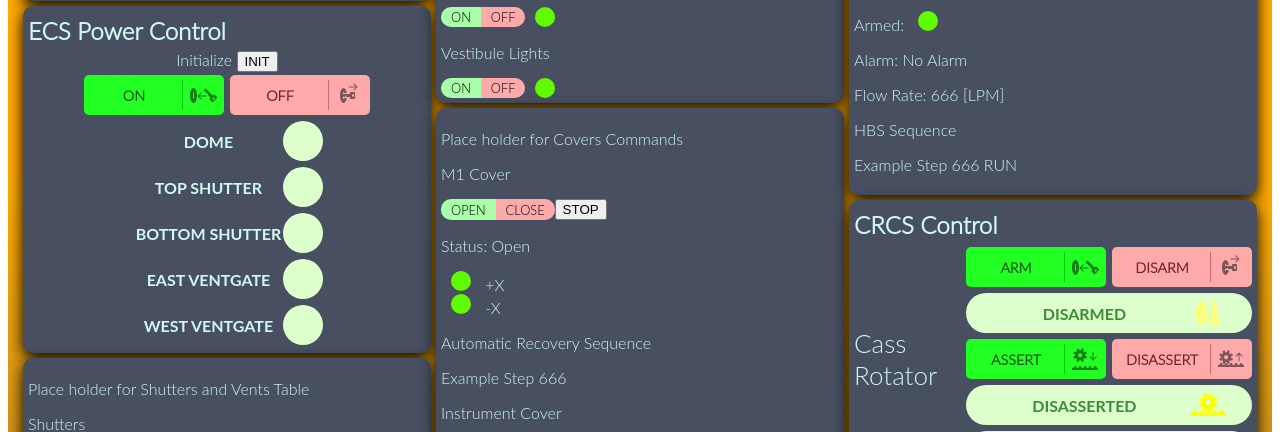
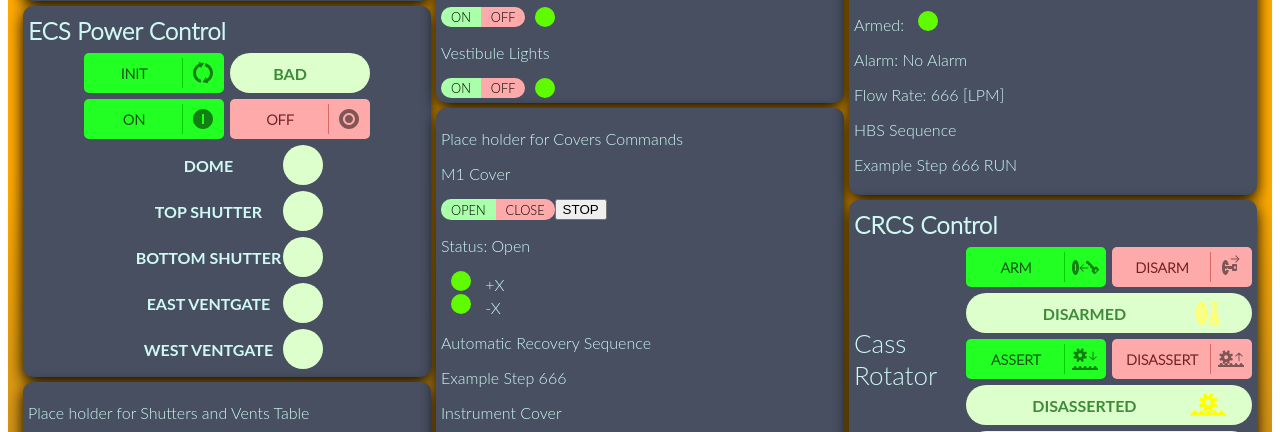
Before and after one commit to iarriagada/gem-web-dms, a Flask app: template templates/home.html in a window 1280 px wide. Shown: the part 235-667 px from the top of the page. Run offline with Flask 2, Linux system fonts and the light colour scheme; the template is opened without the code that fills it, so the values that code supplies are empty; some libraries are stand-ins or nearby versions.

Commit message:
Added initialize button and status mini banner

```diff
--- a/epics_data.py
+++ b/epics_data.py
@@ -7,7 +7,7 @@ EPICS_IPS = "172.17.2.36 172.17.2.31 172.17.2.61 172.17.2.30 172.17.2.32 \
 chan_dict = {
     "tcs:heartbeat":['tcs_hb', 'test_update'],
     "tcs:LST":['tcs_lst', 'test_update'],
-    "ec:health":['ecs_hlth', 'ecs_update'],
+    "ec:health.OMSS":['ecs_hlth', 'ecs_update'],
     "ec:state.OMSS":['ecs_state', 'ecs_update'],
     "ec:tsDriveStat":['ts_pwr', 'ecs_update'],
     "ec:topShtrState.OMSS":['ts_st', 'ecs_update'],
--- a/static/css/styles.css
+++ b/static/css/styles.css
@@ -338,6 +338,15 @@ button.action_button.drives {
     margin: 3px 0px;
 }
 
+.status_banner.small {
+    display: flex;
+    height: 40px;
+    /*width: 300px;*/
+    /*width: fit-content;*/
+    width: 140px;
+    margin: 3px 0px 3px 3px;
+}
+
 .status__bg {
     position: relative;
     display: flex;
@@ -419,6 +428,13 @@ button.action_button.drives {
     background-image: url('../DISARMED.svg');
     width: 40px;
     height: 40px;
+}
+
+.status__target.health_st {
+    /*background-image: url('../DISARMED.svg');*/
+    width: 30px;
+    height: 26px;
+    transform: translateX(0px);
 }
 
 @keyframes bounceAlpha {
--- a/static/page_render.js
+++ b/static/page_render.js
@@ -6,6 +6,24 @@ function setPWRcolor(stban_id, icon_id, val) {
     } else {
         $(stban_id).css('background', '#FF0000');
         $(icon_id).css('background-image', 'url("/static/POWER-OFF.svg")');
+    }
+}
+
+function setHealthState(tag_id, stban_id, icon_id, val) {
+    $(tag_id).text(val);
+    switch(val) {
+        case "BAD":
+            $(stban_id).css('background', '#8f0000');
+            $(stban_id).css('color', '#ffbbbb');
+            $(icon_id).css('background-image', 'url("/static/HBAD.svg")');
+            break;
+        case "GOOD":
+            $(stban_id).css('background', '#008f00');
+            $(stban_id).css('color', '#88ff88');
+            $(icon_id).css('background-image', 'url("/static/HGOOD.svg")');
+            break;
+        default:
+            break;
     }
 }
 
@@ -172,6 +190,7 @@ function getECSPwrStatus(data) {
     setPWRcolor("#bspwr_state", "#bspwr_tgt", data.bs_pwr);
     setPWRcolor("#evpwr_state", "#evpwr_tgt", data.evg_pwr);
     setPWRcolor("#wvpwr_state", "#wvpwr_tgt", data.wvg_pwr);
+    setHealthState("#ecshealth_txt", "#ecshealth_state", "#ecshealth_tgt", data.ecs_hlth);
     //setPWRcolor("#ts_pwr", data.ts_pwr);
     //setPWRcolor("#bs_pwr", data.bs_pwr);
     //setPWRcolor("#evg_pwr", data.evg_pwr);
--- a/templates/home.html
+++ b/templates/home.html
@@ -34,20 +34,34 @@
                 <section class="sys_panel" id="ecs_power">
                     <h1 id="ecs_pwr_title" class="panel_title">ECS Power Control</h1>
                     <div class="sys_subpanel ecs_init">
-                        <div class="ecs_init__cmd">
-                            <span class="ecs_init__cmd-label">Initialize</span>
-                            <button class="ecs_init__cmd-bttn">INIT</button>
+                        <!--<div class="ecs_init__cmd">-->
+                            <!--<span class="ecs_init__cmd-label">Initialize</span>-->
+                            <!--<button class="ecs_init__cmd-bttn">INIT</button>-->
+                        <!--</div>-->
+                        <div class="ctrl_bttns">
+                            <button id="ecsinit_bttn" class="action_button ecsdrives action arm">
+                                <div class="bttn_text">INIT</div>
+                                <div class="bttn_img"><img id="ecsinit_icon" src="/static/INIT.svg" alt="init icon"></div>
+                            </button>
+                        </div>
+                        <div class="status_banner small">
+                            <div class="status__bg" id="ecshealth_state">
+                                <div class="status_text" id="ecshealth_txt">BAD</div>
+                                <div class="status__ico" id="ecshealth_ico">
+                                    <span class="status__target health_st" id="ecshealth_tgt"></span>
+                                </div>
+                            </div>
                         </div>
                     </div>
                     <div class="sys_subpanel ecs_pwr_cmd">
                         <div class="ctrl_bttns">
-                            <button id="ecson_bttn" class="action_button crdrives action arm">
+                            <button id="ecson_bttn" class="action_button ecsdrives action arm">
                                 <div class="bttn_text">ON</div>
-                                <div class="bttn_img"><img id="crass_icon" src="/static/ARM.svg" alt="assert icon"></div>
+                                <div class="bttn_img"><img id="ecson_icon" src="/static/ON-B.svg" alt="on icon"></div>
                             </button>
-                            <button id="ecsoff_bttn" class="action_button crdrives reaction disarm">
+                            <button id="ecsoff_bttn" class="action_button ecsdrives reaction disarm">
                                 <div class="bttn_text">OFF</div>
-                                <div class="bttn_img"><img id="crdass_icon" src="/static/DISARM.svg" alt="assert icon"></div>
+                                <div class="bttn_img"><img id="ecsoff_icon" src="/static/OFF-B.svg" alt="off icon"></div>
                             </button>
                         </div>
                     </div>
@@ -202,11 +216,11 @@
                             <div class="ctrl_bttns">
                                 <button id="crarm_bttn" class="action_button crdrives action arm">
                                     <div class="bttn_text">ARM</div>
-                                    <div class="bttn_img"><img id="crass_icon" src="/static/ARM.svg" alt="assert icon"></div>
+                                    <div class="bttn_img"><img id="crarm_icon" src="/static/ARM.svg" alt="assert icon"></div>
                                 </button>
                                 <button id="crdarm_bttn" class="action_button crdrives reaction disarm">
                                     <div class="bttn_text">DISARM</div>
-                                    <div class="bttn_img"><img id="crdass_icon" src="/static/DISARM.svg" alt="assert icon"></div>
+                                    <div class="bttn_img"><img id="crdarm_icon" src="/static/DISARM.svg" alt="assert icon"></div>
                                 </button>
                             </div>
                             <div class="status_banner">
```
Also changed, not shown: static/HBAD.svg (added), static/HGOOD.svg (added), static/POWER-OFF.svg.
